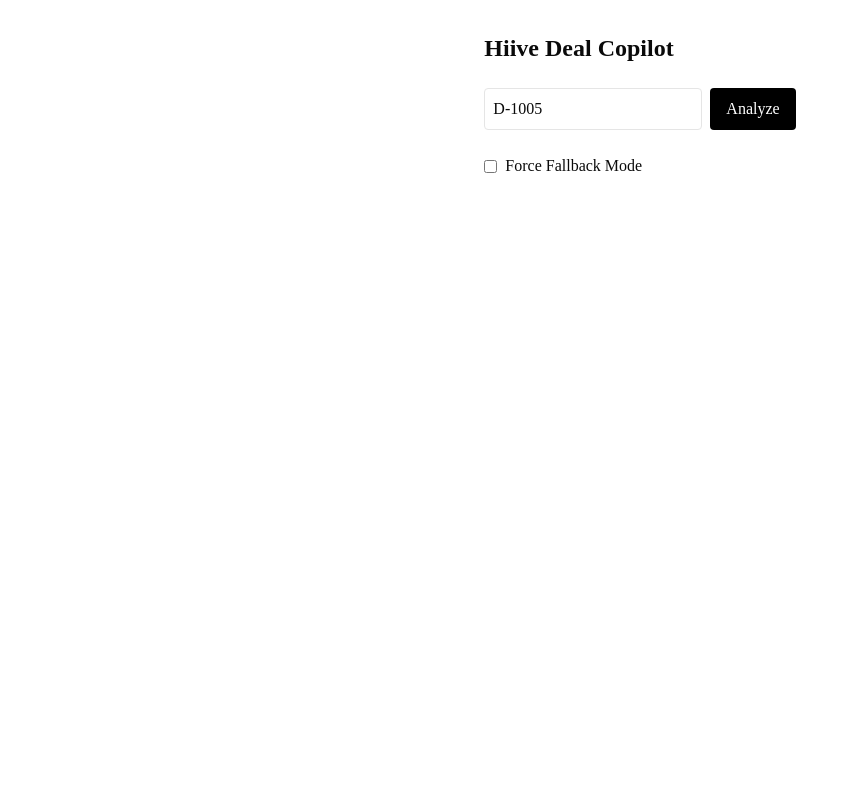
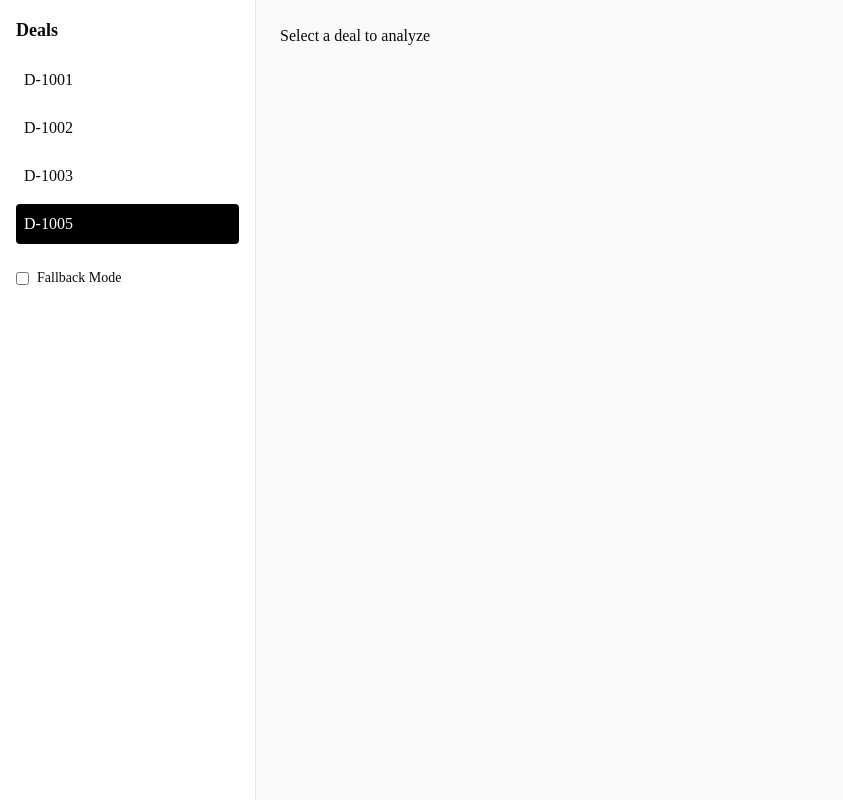
Before and after one commit to HEsiyun/hiive-dealflow-copilot, a Next.js app in the folder frontend/: page / in a window 1280 px wide. Shown: the whole page, without its empty margins (0-843 px from the left). Built offline with nearby package versions, Linux system fonts and the light colour scheme.

Commit message:
plan and add some functions in UI

```diff
--- a/frontend/app/page.tsx
+++ b/frontend/app/page.tsx
@@ -1,16 +1,23 @@
 "use client";
 
 import { useState } from "react";
+import CrossDocViz from "@/components/CrossDocViz";
+import EmailGenerator from "@/components/EmailGenerator";
+import Timeline from "@/components/Timeline";
+
+const DEALS = ["D-1001", "D-1002", "D-1003", "D-1005"];
 
 export default function Home() {
-  const [dealId, setDealId] = useState("D-1005");
+  const [selectedDeal, setSelectedDeal] = useState("D-1005");
   const [data, setData] = useState<any>(null);
   const [loading, setLoading] = useState(false);
   const [forceFallback, setForceFallback] = useState(false);
 
-  const analyze = async () => {
+  const analyze = async (dealId: string) => {
     setLoading(true);
+    setSelectedDeal(dealId);
 
+    try {
       const res = await fetch(
         `http://localhost:8000/deals/${dealId}/analyze?force_fallback=${forceFallback}`,
         { method: "POST" }
@@ -18,78 +25,189 @@ export default function Home() {
 
       const json = await res.json();
       setData(json);
+    } catch (err: any) {
+      setData({
+        deal_id: dealId,
+        error: err.message,
+        source: "frontend-error",
+        rule_issues: {},
+        blockers: [],
+      });
+    }
+
     setLoading(false);
   };
 
   return (
-    <div className="p-8 max-w-3xl mx-auto">
-      <h1 className="text-2xl font-bold mb-6">Hiive Deal Copilot</h1>
+    <div className="h-screen flex bg-slate-50">
 
-      {/* Input */}
-      <div className="flex gap-2 mb-6">
-        <input
-          value={dealId}
-          onChange={(e) => setDealId(e.target.value)}
-          className="border p-2 rounded w-full"
-        />
-        <button
-          onClick={analyze}
-          className="bg-black text-white px-4 py-2 rounded"
+      {/* LEFT PANEL */}
+      <div className="w-64 border-r bg-white p-4">
+        <h2 className="text-lg font-semibold mb-4">Deals</h2>
+
+        <div className="space-y-2">
+          {DEALS.map((deal) => (
+            <div
+              key={deal}
+              onClick={() => analyze(deal)}
+              className={`p-2 rounded cursor-pointer ${
+                selectedDeal === deal
+                  ? "bg-black text-white"
+                  : "hover:bg-slate-100"
+              }`}
             >
-          Analyze
-        </button>
+              {deal}
+            </div>
+          ))}
         </div>
 
-      {/* Toggle */}
-      <div className="mb-6">
-        <label className="flex gap-2 items-center">
+        <div className="mt-6">
+          <label className="flex gap-2 items-center text-sm">
             <input
               type="checkbox"
               checked={forceFallback}
               onChange={(e) => setForceFallback(e.target.checked)}
             />
-          Force Fallback Mode
+            Fallback Mode
           </label>
         </div>
+      </div>
 
-      {/* Result */}
+      {/* RIGHT PANEL */}
+      <div className="flex-1 p-6 overflow-y-auto">
+
+        {!data && <p>Select a deal to analyze</p>}
         {loading && <p>Loading...</p>}
 
         {data && (
           <div className="space-y-4">
 
-          <div className="border p-4 rounded">
-            <h2 className="font-semibold">Risk Summary</h2>
-            <p>Score: {data.risk_score}</p>
-            <p>Level: {data.risk_level}</p>
+            {/* HEADER */}
+            <div className="flex justify-between items-center">
+              <h1 className="text-2xl font-bold">
+                Deal {data.deal_id}
+              </h1>
+
+              <div className="flex gap-2">
+                <span className="px-3 py-1 rounded bg-gray-200">
+                  {data.source}
+                </span>
+
+                {data.source === "fallback" && (
+                  <span className="px-3 py-1 rounded bg-orange-200">
+                    Fallback Mode
+                  </span>
+                )}
+
+                <span className="px-3 py-1 rounded bg-yellow-200">
+                  {data.risk_level}
+                </span>
+              </div>
             </div>
 
+            {/* ERROR */}
+            {data.error && (
+              <div className="border border-red-300 bg-red-50 p-3 rounded">
+                <b>Error:</b> {data.error}
+              </div>
+            )}
+
+            {/* SUMMARY */}
             <div className="border p-4 rounded">
-            <h2 className="font-semibold">Summary</h2>
+              <h2 className="font-semibold mb-2">Summary</h2>
               <p>{data.llm_summary}</p>
             </div>
 
+            {/* BLOCKERS */}
             <div className="border p-4 rounded">
-            <h2 className="font-semibold">Blockers</h2>
+              <h2 className="font-semibold mb-2">Blockers</h2>
               <ul>
-              {data.blockers.map((b: string, i: number) => (
+                {data.blockers?.map((b: string, i: number) => (
                   <li key={i}>• {b}</li>
                 ))}
               </ul>
             </div>
 
+            {/* RISK SIGNALS */}
             <div className="border p-4 rounded">
-            <h2 className="font-semibold">Next Action</h2>
+              <h2 className="font-semibold mb-3">Risk Signals (Rule Engine)</h2>
+
+              {/* Missing Docs */}
+              <div className="mb-4">
+                <h3 className="font-medium">Missing Documents</h3>
+                {data.rule_issues.missing_documents?.length ? (
+                  <ul className="list-disc pl-5">
+                    {data.rule_issues.missing_documents.map((d: string, i: number) => (
+                      <li key={i}>{d}</li>
+                    ))}
+                  </ul>
+                ) : (
+                  <p className="text-gray-500">None</p>
+                )}
+              </div>
+
+              {/* SLA */}
+              <div className="mb-4">
+                <h3 className="font-medium">SLA Breach</h3>
+                <p>{data.rule_issues.sla_breach ? "⚠ Breached" : "OK"}</p>
+              </div>
+
+              {/* KYC */}
+              <div className="mb-4">
+                <h3 className="font-medium">KYC Issues</h3>
+                {data.rule_issues.kyc_issues?.length ? (
+                  <ul className="list-disc pl-5">
+                    {data.rule_issues.kyc_issues.map((k: string, i: number) => (
+                      <li key={i}>{k}</li>
+                    ))}
+                  </ul>
+                ) : (
+                  <p className="text-gray-500">None</p>
+                )}
+              </div>
+
+              {/* Field Mismatch */}
+              <div className="mb-4">
+                <h3 className="font-medium">Field Mismatches</h3>
+                {data.rule_issues.field_mismatches?.length ? (
+                  data.rule_issues.field_mismatches.map((m: any, i: number) => (
+                    <div key={i} className="p-3 border rounded mb-2">
+                      <div className="font-medium">{m.type}</div>
+                      <div className="text-sm text-gray-600">
+                        Doc: {m.document_id}
+                      </div>
+                      <div className="text-sm">
+                        Expected: {m.expected} | Actual: {m.actual}
+                      </div>
+                    </div>
+                  ))
+                ) : (
+                  <p className="text-gray-500">None</p>
+                )}
+              </div>
+
+              {/* Cross Doc */}
+              <div>
+                <h3 className="font-medium mb-2">Cross Document Consistency</h3>
+                <CrossDocViz data={data.rule_issues.cross_doc_mismatch} />
+              </div>
+            </div>
+
+            {/* NEXT ACTION */}
+            <div className="border p-4 rounded">
+              <h2 className="font-semibold mb-2">Next Action</h2>
               <p>{data.next_action}</p>
             </div>
 
-          <div className="border p-4 rounded">
-            <h2 className="font-semibold">Source</h2>
-            <p>{data.source}</p>
-          </div>
+            {/* TIMELINE */}
+            <Timeline events={data.stage_events || []} />
+
+            {/* EMAIL GENERATOR */}
+            <EmailGenerator data={data} />
 
           </div>
         )}
       </div>
+    </div>
   );
 }
--- /dev/null
+++ b/frontend/components/CrossDocViz.tsx
@@ -0,0 +1,29 @@
+export default function CrossDocViz({ data }: any) {
+  if (!data) return <p>No mismatch</p>;
+
+  return (
+    <div className="space-y-2">
+      <div>
+        Majority: <b>{data.majority_value}</b>
+      </div>
+
+      <div className="flex gap-3 flex-wrap">
+        {data.groups.map((g: any, i: number) => (
+          <div
+            key={i}
+            className={`p-3 rounded border ${
+              g.value === data.majority_value
+                ? "bg-green-100"
+                : "bg-red-100"
+            }`}
+          >
+            <div className="font-bold">{g.value}</div>
+            <div className="text-xs">
+              {g.document_ids.length} docs
+            </div>
+          </div>
+        ))}
+      </div>
+    </div>
+  );
+}
--- /dev/null
+++ b/frontend/components/EmailGenerator.tsx
@@ -0,0 +1,40 @@
+import { useState } from "react";
+
+export default function EmailGenerator({ data }: any) {
+  const [email, setEmail] = useState("");
+
+  const generate = async () => {
+    const res = await fetch("http://localhost:8000/generate-email", {
+      method: "POST",
+      headers: {
+        "Content-Type": "application/json",
+      },
+      body: JSON.stringify({ deal_id: data.deal_id }),
+    });
+
+    const json = await res.json();
+    setEmail(json.email);
+  };
+
+  return (
+    <div className="border p-4 rounded">
+      <h2 className="font-semibold mb-2">Follow-up Email</h2>
+
+      <button
+        onClick={generate}
+        className="bg-black text-white px-3 py-2 rounded mb-3"
+      >
+        Generate Email
+      </button>
+
+      {email && (
+        <textarea
+          className="w-full border p-2 rounded"
+          rows={6}
+          value={email}
+          readOnly
+        />
+      )}
+    </div>
+  );
+}
--- /dev/null
+++ b/frontend/components/Timeline.tsx
@@ -0,0 +1,17 @@
+export default function Timeline({ events }: any) {
+  if (!events) return null;
+
+  return (
+    <div className="border p-4 rounded">
+      <h2 className="font-semibold mb-2">Deal Timeline</h2>
+
+      <div className="space-y-2">
+        {events.map((e: any, i: number) => (
+          <div key={i} className="text-sm">
+            <b>{e.stage}</b> — {e.timestamp}
+          </div>
+        ))}
+      </div>
+    </div>
+  );
+}
```
Lines whose indentation alone changed are shown as unchanged.
